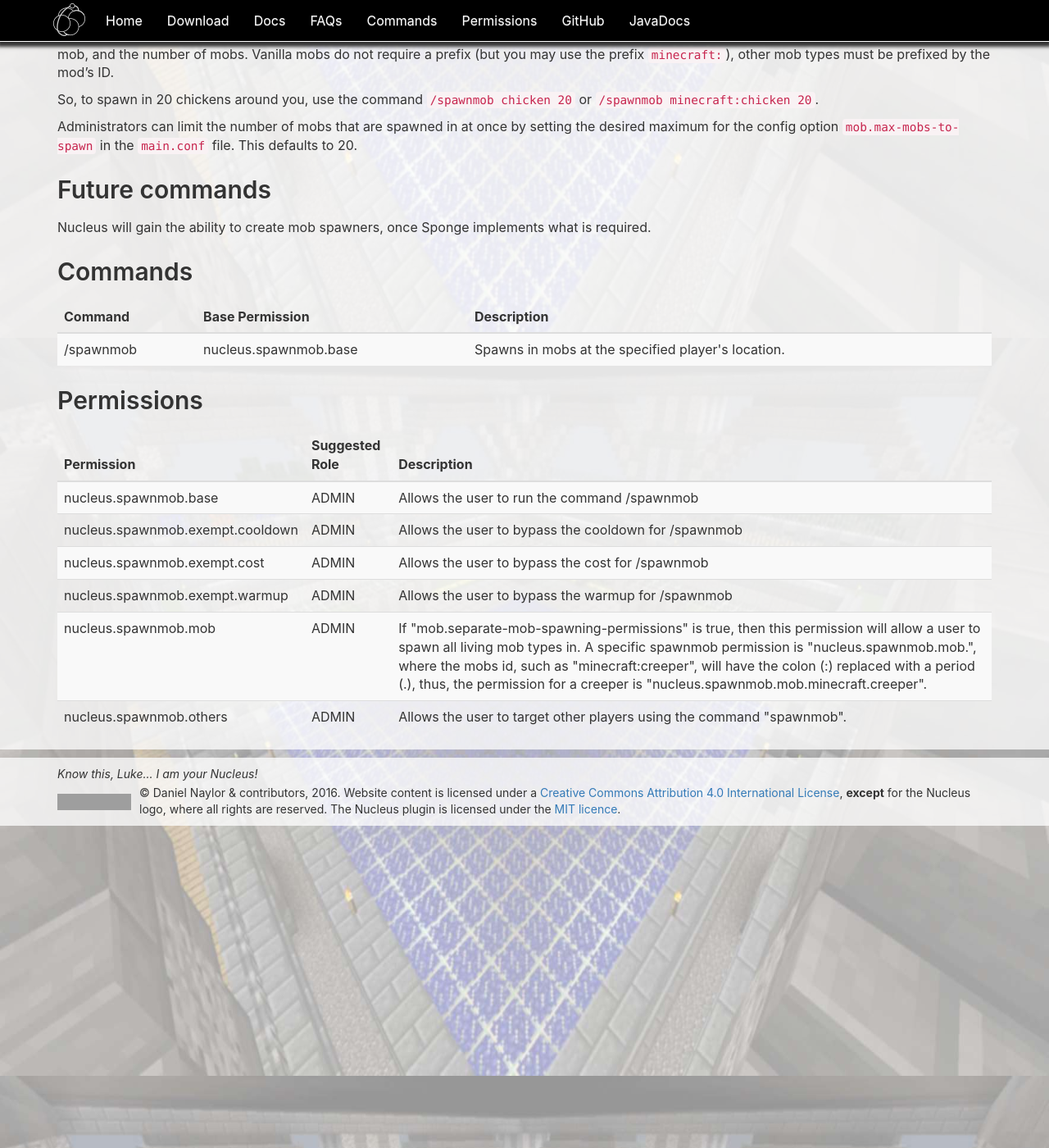
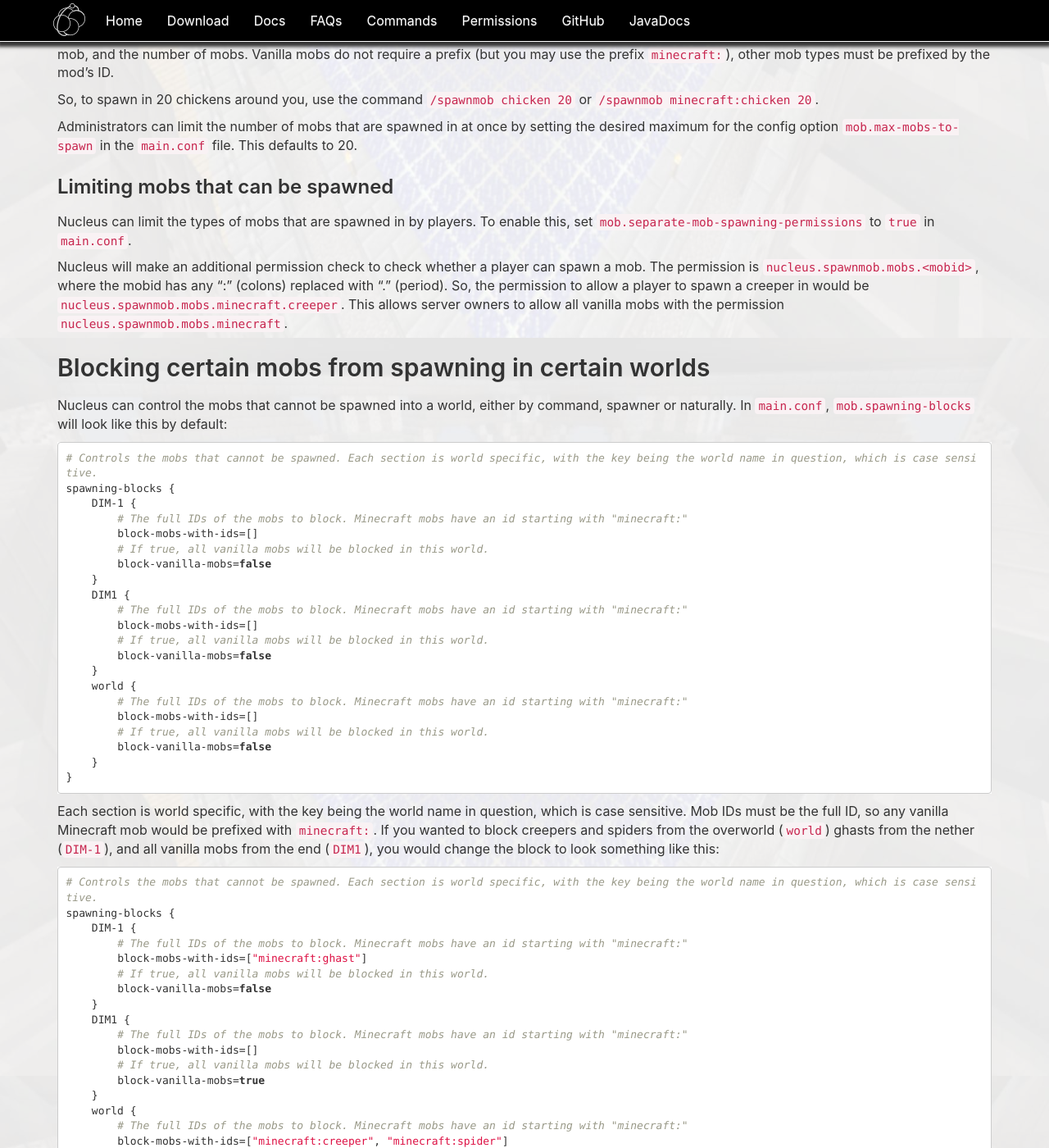
Before and after one commit to NucleusPowered/site-v1, a Jekyll site: the page built from docs/modules/mob.md, in a window 1280 px wide and 1400 px high, scrolled down 488 px. Shown: the whole window at 82% size. Built offline with Jekyll 4.4.1, drawn with Linux system fonts in a browser that asks for light colours; comment, search, counter and statistics services are not loaded; some of the changed text lies outside the part shown; grey boxes are pictures that could not be loaded.

Commit message:
More docs updated.

````diff
--- a/docs/modules/mob.md
+++ b/docs/modules/mob.md
@@ -21,6 +21,75 @@
 Administrators can limit the number of mobs that are spawned in at once by setting the desired maximum for the config
 option `mob.max-mobs-to-spawn` in the `main.conf` file. This defaults to 20.
 
+### Limiting mobs that can be spawned
+
+Nucleus can limit the types of mobs that are spawned in by players. To enable this, set `mob.separate-mob-spawning-permissions`
+to `true` in `main.conf`.
+
+Nucleus will make an additional permission check to check whether a player can spawn a mob. The permission is
+`nucleus.spawnmob.mobs.<mobid>`, where the mobid has any ":" (colons) replaced with "." (period).
+So, the permission to allow a player to spawn a creeper in would be `nucleus.spawnmob.mobs.minecraft.creeper`.
+This allows server owners to allow all vanilla mobs with the permission `nucleus.spawnmob.mobs.minecraft`.
+
+## Blocking certain mobs from spawning in certain worlds
+
+Nucleus can control the mobs that cannot be spawned into a world, either by command, spawner or naturally. In `main.conf`,
+`mob.spawning-blocks` will look like this by default:
+
+```hocon
+# Controls the mobs that cannot be spawned. Each section is world specific, with the key being the world name in question, which is case sensitive.
+spawning-blocks {
+    DIM-1 {
+        # The full IDs of the mobs to block. Minecraft mobs have an id starting with "minecraft:"
+        block-mobs-with-ids=[]
+        # If true, all vanilla mobs will be blocked in this world.
+        block-vanilla-mobs=false
+    }
+    DIM1 {
+        # The full IDs of the mobs to block. Minecraft mobs have an id starting with "minecraft:"
+        block-mobs-with-ids=[]
+        # If true, all vanilla mobs will be blocked in this world.
+        block-vanilla-mobs=false
+    }
+    world {
+        # The full IDs of the mobs to block. Minecraft mobs have an id starting with "minecraft:"
+        block-mobs-with-ids=[]
+        # If true, all vanilla mobs will be blocked in this world.
+        block-vanilla-mobs=false
+    }
+}
+```
+
+Each section is world specific, with the key being the world name in question, which is case sensitive. Mob IDs must be the
+full ID, so any vanilla Minecraft mob would be prefixed with `minecraft:`. If you wanted to block creepers and spiders from the overworld (`world`)
+ghasts from the nether (`DIM-1`), and all vanilla mobs from the end (`DIM1`), you would change the block to look something like this:
+
+```hocon
+# Controls the mobs that cannot be spawned. Each section is world specific, with the key being the world name in question, which is case sensitive.
+spawning-blocks {
+    DIM-1 {
+        # The full IDs of the mobs to block. Minecraft mobs have an id starting with "minecraft:"
+        block-mobs-with-ids=["minecraft:ghast"]
+        # If true, all vanilla mobs will be blocked in this world.
+        block-vanilla-mobs=false
+    }
+    DIM1 {
+        # The full IDs of the mobs to block. Minecraft mobs have an id starting with "minecraft:"
+        block-mobs-with-ids=[]
+        # If true, all vanilla mobs will be blocked in this world.
+        block-vanilla-mobs=true
+    }
+    world {
+        # The full IDs of the mobs to block. Minecraft mobs have an id starting with "minecraft:"
+        block-mobs-with-ids=["minecraft:creeper", "minecraft:spider"]
+        # If true, all vanilla mobs will be blocked in this world.
+        block-vanilla-mobs=false
+    }
+}
+```
+
+Note that in order for the HOCON to be valid, quote marks must be put around the mob IDs.
+
 ## Future commands
 
 Nucleus will gain the ability to create mob spawners, once Sponge implements what is required.
````
Also changed, not shown: docs/modules/afk.md (+17 -0 lines), docs/modules/kit.md (+21 -9 lines).
